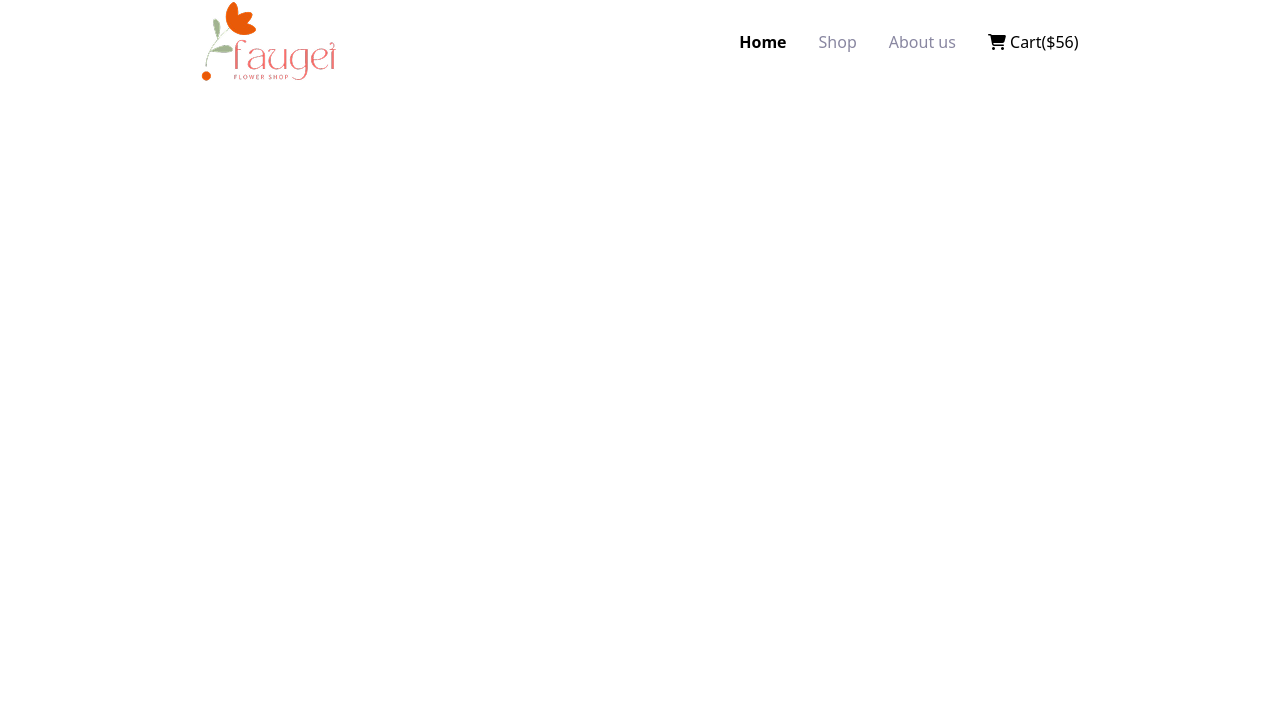
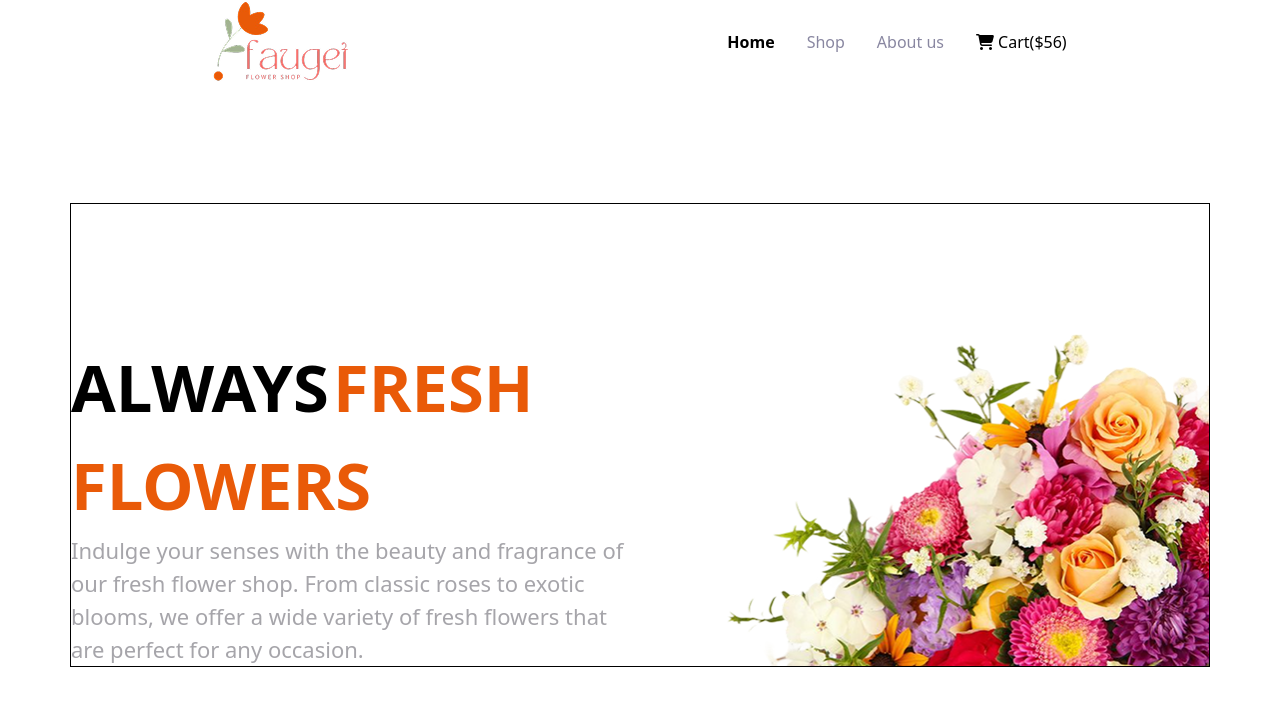
Before and after one commit to tahsin-99/tsp-ph-02, a plain HTML site: page index.html in a window 1280 px wide. Drawn offline with nearby package versions, Linux system fonts and the light colour scheme.

Commit message:
banner-done

```diff
--- a/index.html
+++ b/index.html
@@ -14,8 +14,8 @@
 
  </head>
  <body>
-    <header>
-        <div class="flex justify-around gap items-center">
+    <header class=" w-2/3 mx-auto">
+        <div class="flex justify-between gap items-center  ">
 
             <img src="assets/logo.png" alt="">
 
@@ -31,6 +31,17 @@
 
     </header>
     <main>
+      <div class="w-285 h-116 border mx-auto mt-30 flex justify-between items-end">
+         <div class="w-1/2">
+           <p><span class="text-[65px] font-bold" >ALWAYS</span> <span class="text-[#E95A08] font-bold text-[65px]">FRESH <br> FLOWERS</span> </p>
+           <p class="text-[22px] font-normal text-[#a6a5aa] ">Indulge your senses with the beauty and fragrance of our fresh flower shop. From classic roses to exotic blooms, we offer a wide variety of fresh flowers that are perfect for any occasion. </p>
+         </div>
+         <div>
+            <img  src="assets/hero-flower.png" alt="">
+         </div>
+
+      </div>
+
 
     </main>
     <footer>
```
